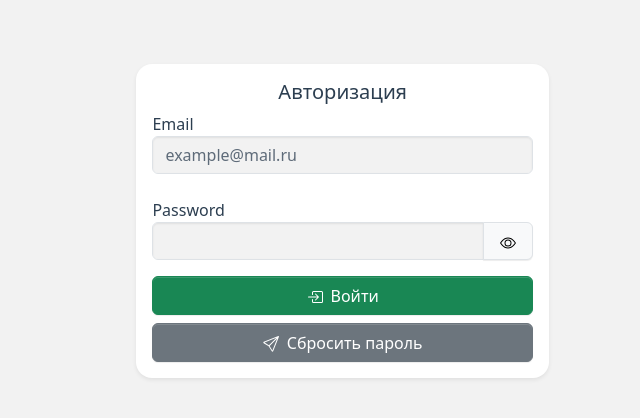
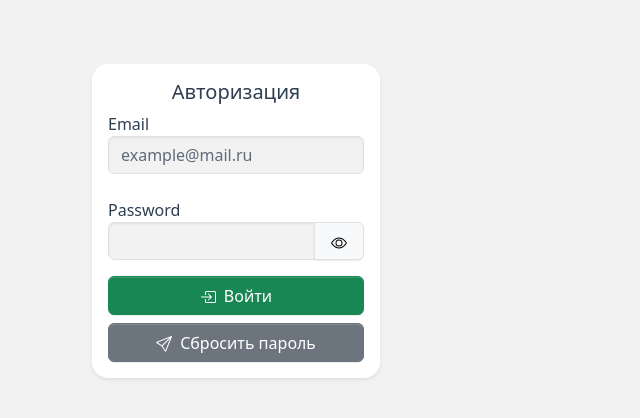
Before and after one commit to mccrush/skcrm, a Vue app: page /login in a window 1280 px wide. Shown: the top 418 px of the page, without its empty margins (404-1044 px from the left). Built offline with nearby package versions, Linux system fonts and the light colour scheme; no server answers; the database is empty.

Commit message:
Settings adaptive for login page

```diff
--- a/src/App.vue
+++ b/src/App.vue
@@ -5,8 +5,8 @@
       @show-modal="showModal"
       class="d-md-none"
     />
-    <div class="col-2 d-none d-md-block">
-      <TheSideBar v-if="currentUserId" @show-modal="showModal" />
+    <div v-if="currentUserId" class="col-2 d-none d-md-block">
+      <TheSideBar @show-modal="showModal" />
     </div>
 
     <div class="container-fluid">
--- a/src/pages/PageLogin.vue
+++ b/src/pages/PageLogin.vue
@@ -1,6 +1,6 @@
 <template>
   <div class="row">
-    <div class="col-12 col-md-5 m-auto p-3">
+    <div class="col-12 col-md-5 col-lg-4 col-xl-3 m-auto p-3">
       <LoginForm />
     </div>
 
```
